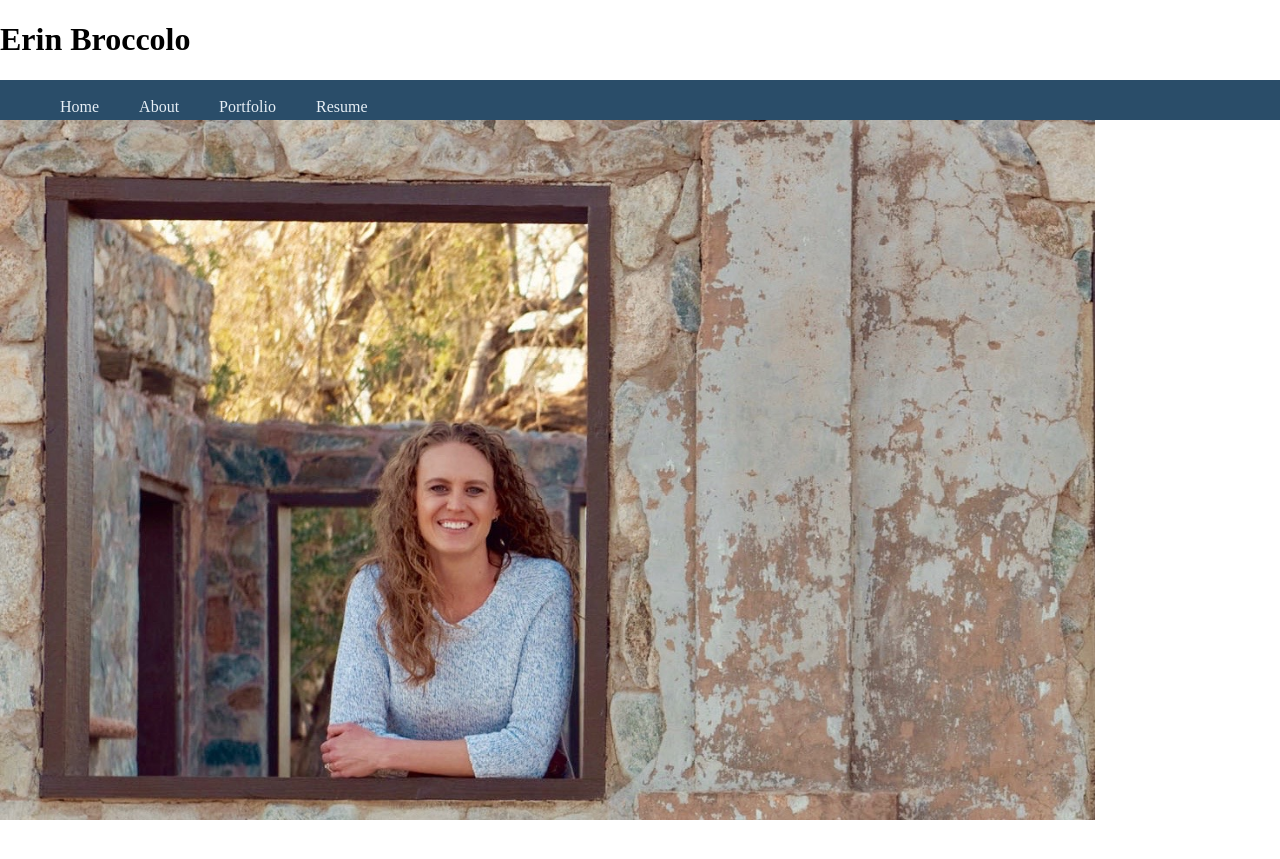
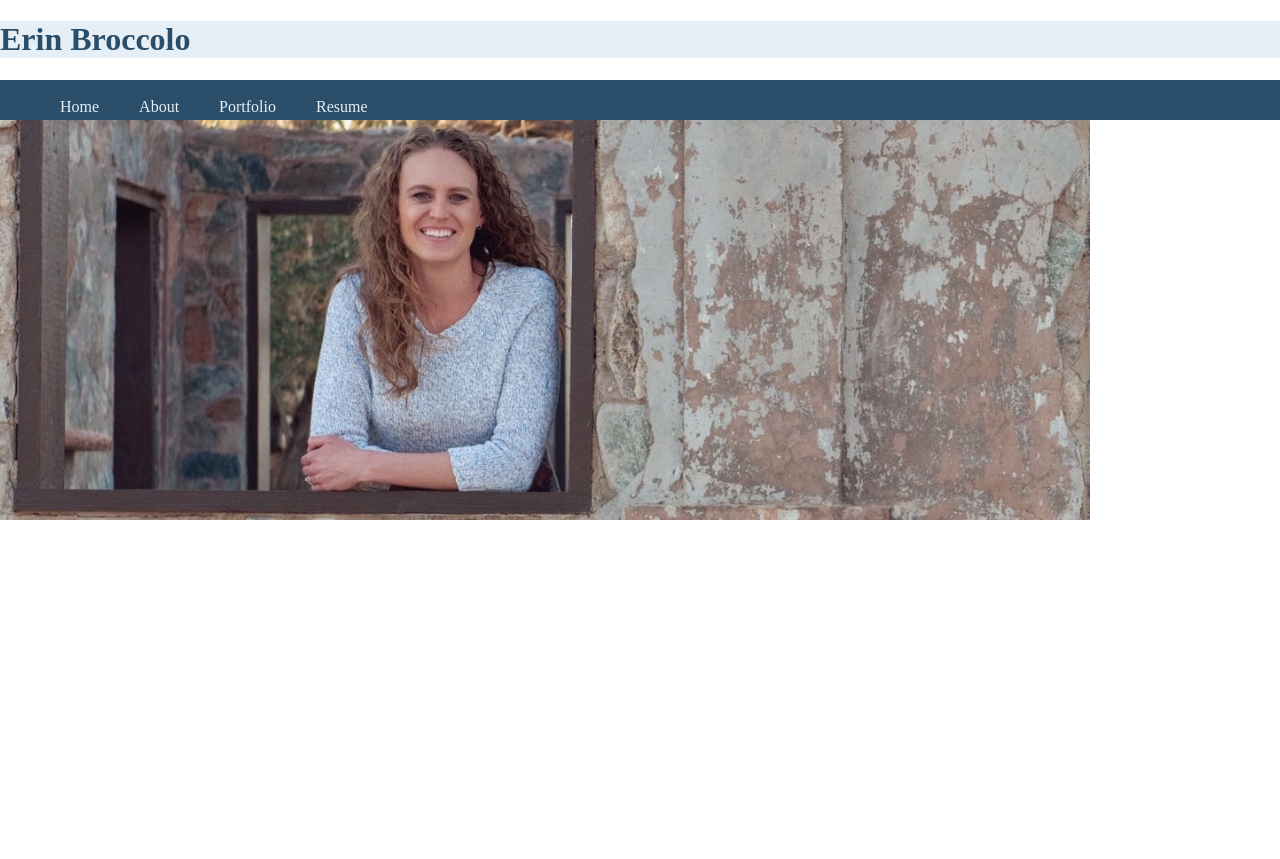
Before and after one commit to erinquig/emqbblog, a Jekyll site: the page built from index.html, in a window 1280 px wide. Shown: the top 859 px of the page. Built offline with Jekyll 4.4.1, drawn with Linux system fonts in a browser that asks for light colours; nearby versions of some CDN libraries; some web fonts are replaced.

Commit message:
added photo, changed header color and background color

```diff
--- a/_layouts/erin.html
+++ b/_layouts/erin.html
@@ -11,10 +11,9 @@
 </head>
 <body>
 
+	<h1>Erin Broccolo</h1>
+
 	<div class="header">
-		<div class="headerContent">
-			<h1>Erin Broccolo</h1>
-
 			<nav>
 				<ul>
 					<li><a href="index.html">Home</a></li>
@@ -24,9 +23,9 @@
 			</nav>
 	</div>
 
-	<main>
+
 		{{ content }}
-	</main>
+
 
 </body>
 </html>
--- a/css/erin.css
+++ b/css/erin.css
@@ -26,5 +26,12 @@ nav {
 }
 
 div.mainPic img {
-	height: 700px;
+	height: 400px;
+
 }
+
+
+h1 {
+	color: #2a4d69;
+	background-color: #e7eff6;
+}
```
Also changed, not shown: img/Broccolo_026.jpg.
